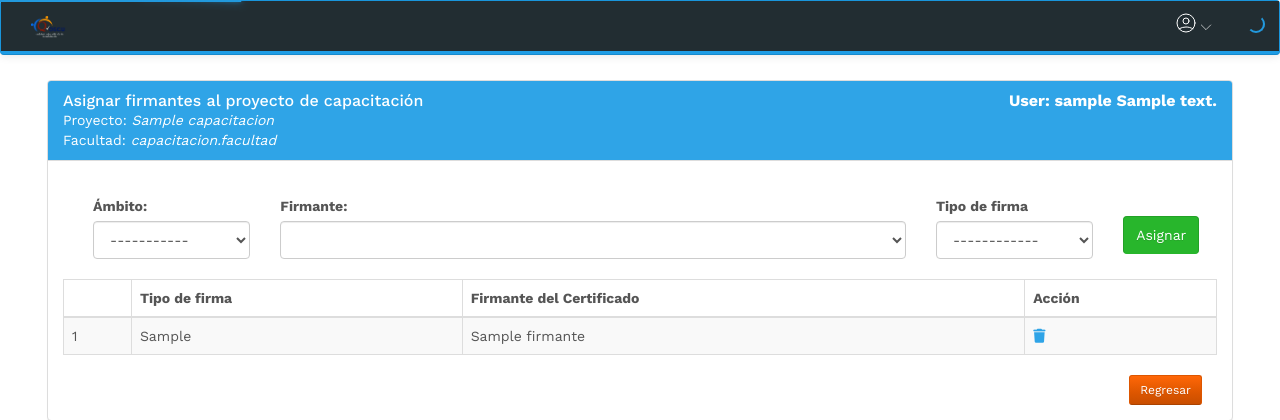
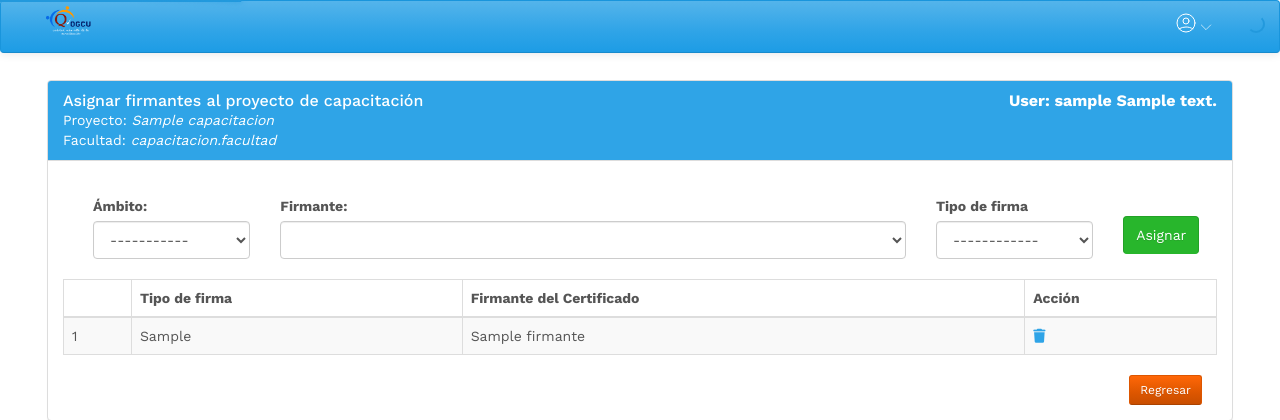
Before and after one commit to cpaucarc/capacitaciones_ogcu, a Django app: template apps/templates/capacitacion/asignar_firmante.html in a window 1280 px wide. Shown: the top 420 px of the page. Run offline with Django 3.2, Linux system fonts and the light colour scheme; the template is opened without the code that fills it: most values are stand-ins (such as "Sample title", 1, 10 or a date in 2020); lists and menus that the app fills with data are empty; some libraries are stand-ins or nearby versions.

Commit message:
:lipstick: Centra el navbar y cambia de color

```diff
--- a/apps/static/css/base.css
+++ b/apps/static/css/base.css
@@ -15,8 +15,8 @@
 }
 
 .container-fluid {
-  padding-left: 0;
-  background-color: #222D32;
+  /*padding-left: 0;*/
+  /*background-color: #222D32;*/
   height:50px;
 }
 
@@ -784,7 +784,8 @@
 }
 
 .logo-peque{
-  width:36px;
+  width:48px;
+  margin-top: -12px;
 }
 
 .col-form-label{
```
Also changed, not shown: apps/static/vendor/bootstrap/bootstrap.css (deleted).
